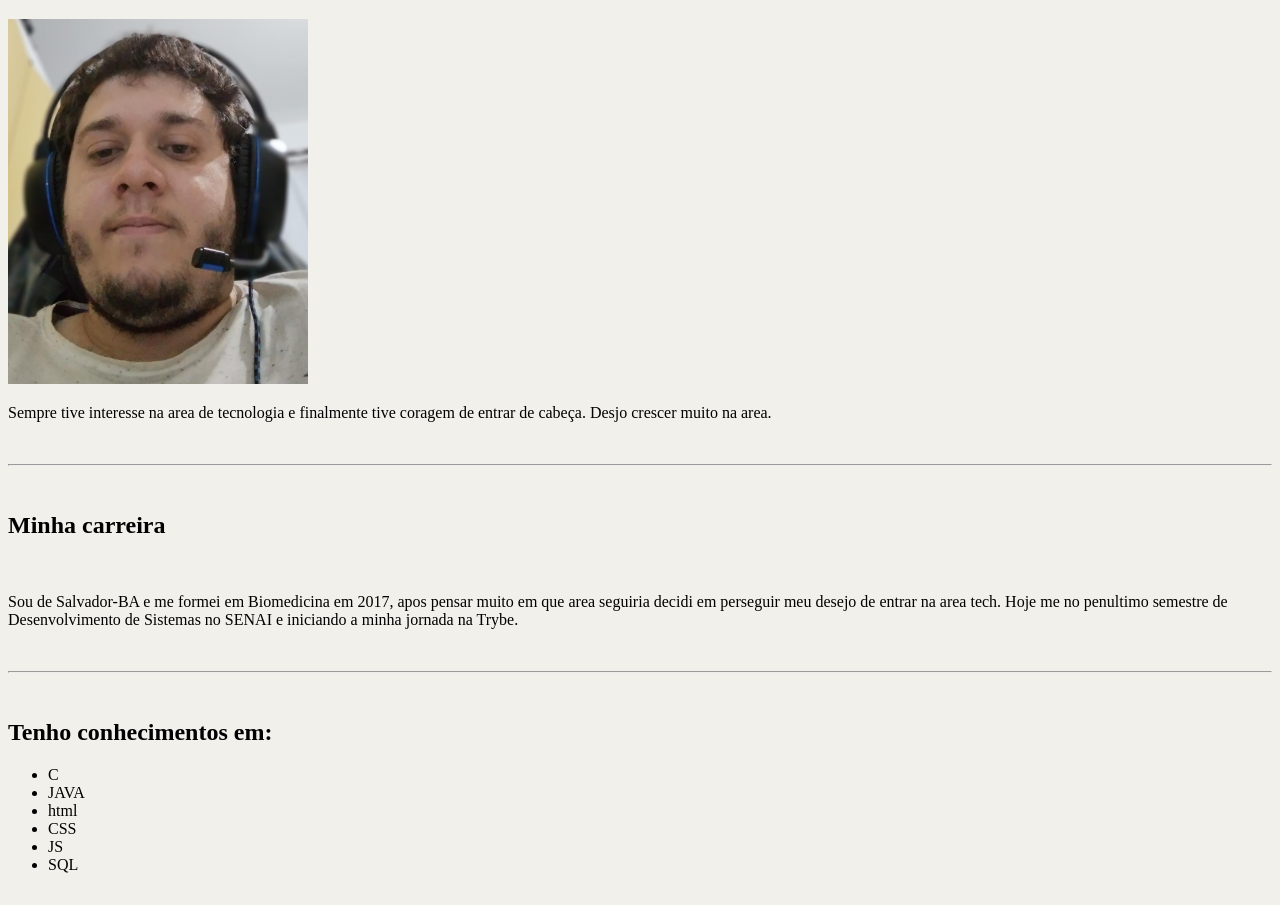
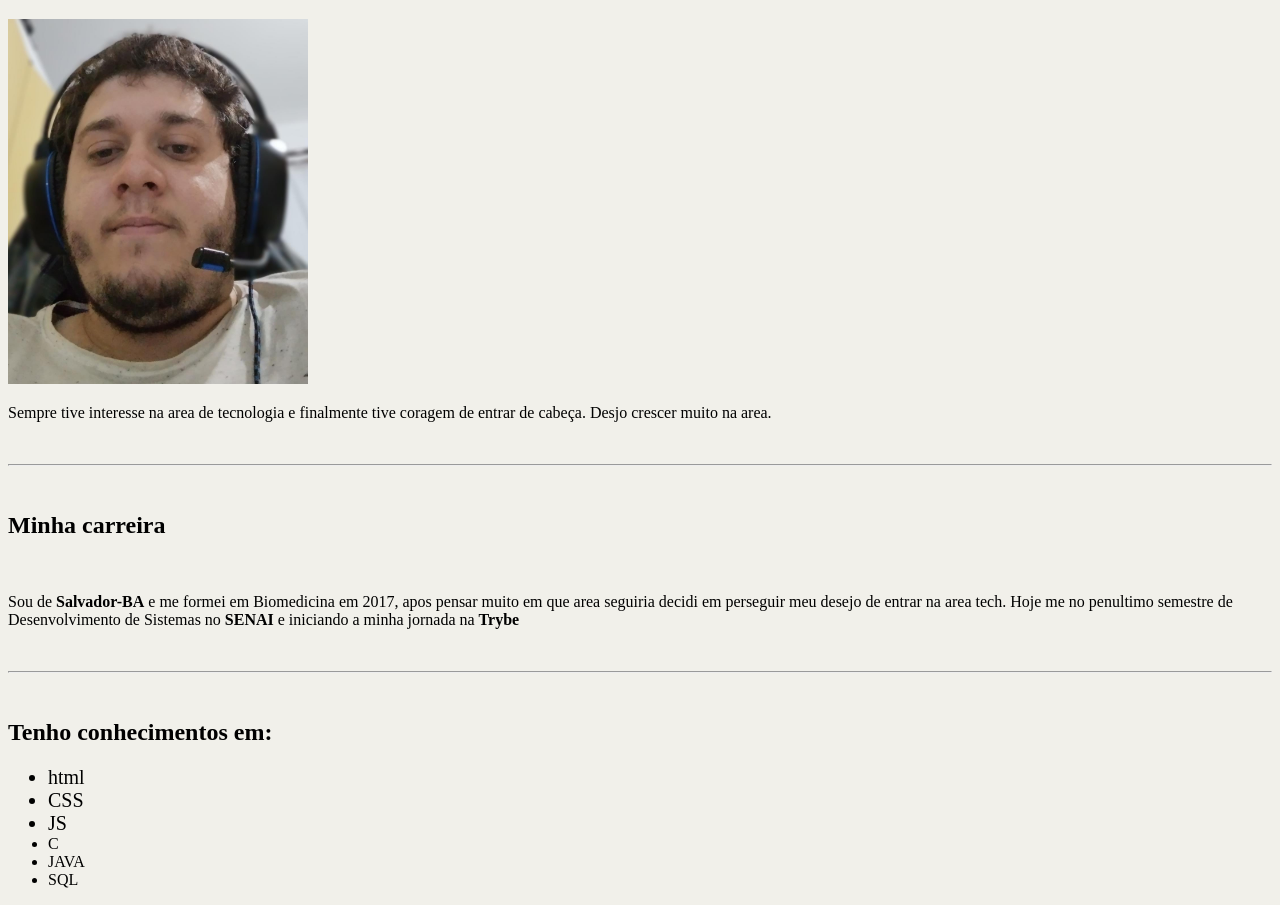
Before and after one commit to matheussimoesgoes/matheussimoesgoes.github.io, a plain HTML site: page index.html in a window 1280 px wide. Shown: the part 79-984 px from the top of the page. Drawn offline with Linux system fonts and the light colour scheme.

Commit message:
tags de destaque tamanho de intens na lista

```diff
--- a/index.html
+++ b/index.html
@@ -15,6 +15,10 @@
             background-color: #F1F0EA;
         }
 
+        .destaque{
+            font-size: 20px;
+        }
+
     </style>
 </head>
 <body>
@@ -28,17 +32,17 @@
     <br>
     <h2>Minha carreira</h2>
     <br>
-    <p>Sou de Salvador-BA e me formei em Biomedicina em 2017, apos pensar muito em que area seguiria decidi em perseguir meu desejo de entrar na area tech. Hoje me no penultimo semestre de Desenvolvimento de Sistemas no SENAI e iniciando a minha jornada na Trybe.</p>
+    <p>Sou de <strong>Salvador-BA</strong> e me formei em Biomedicina em 2017, apos pensar muito em que area seguiria decidi em perseguir meu desejo de entrar na area tech. Hoje me no penultimo semestre de Desenvolvimento de Sistemas no <strong>SENAI</strong> e iniciando a minha jornada na <strong>Trybe</strong></p>
     <br>
     <hr>
     <br>
     <h2>Tenho conhecimentos em:</h2>
     <ul>
+        <li class="destaque">html</li>
+        <li class="destaque">CSS</li>
+        <li class="destaque">JS</li>
         <li>C</li>
         <li>JAVA</li>
-        <li>html</li>
-        <li>CSS</li>
-        <li>JS</li>
         <li>SQL</li>
     </ul>
 </body>
```
